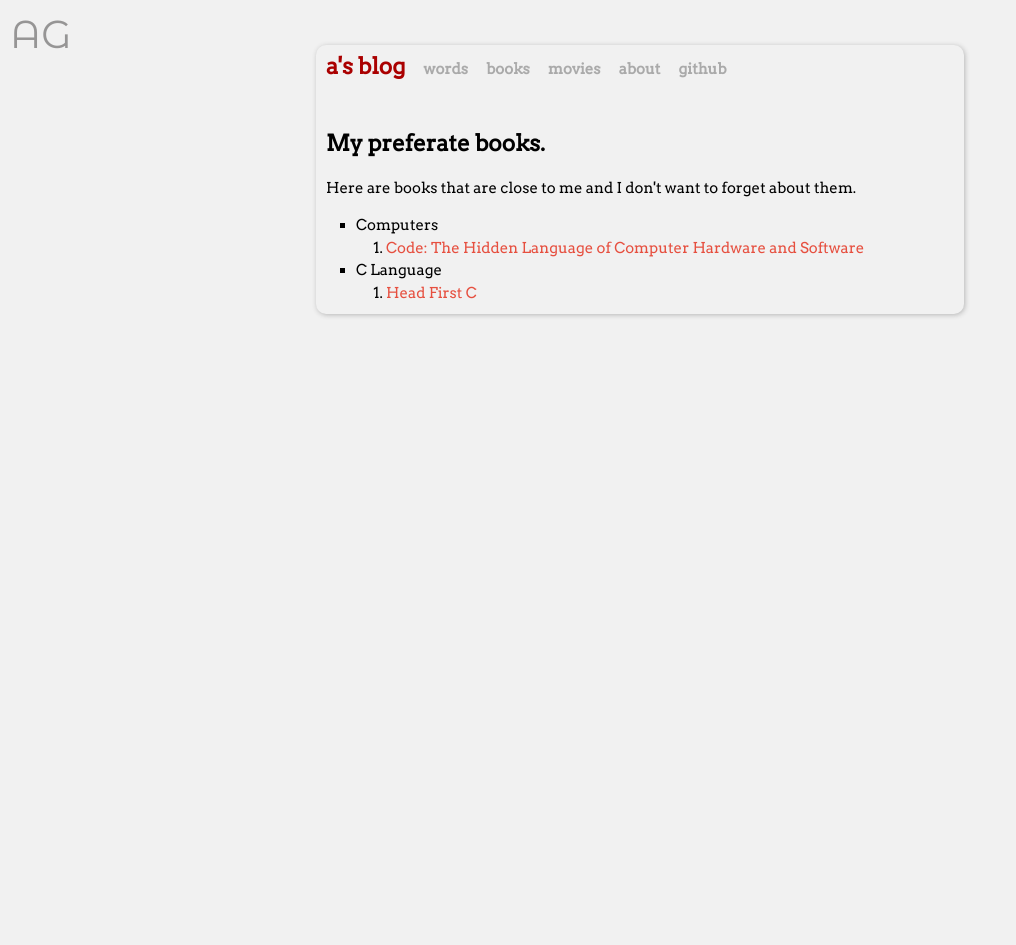
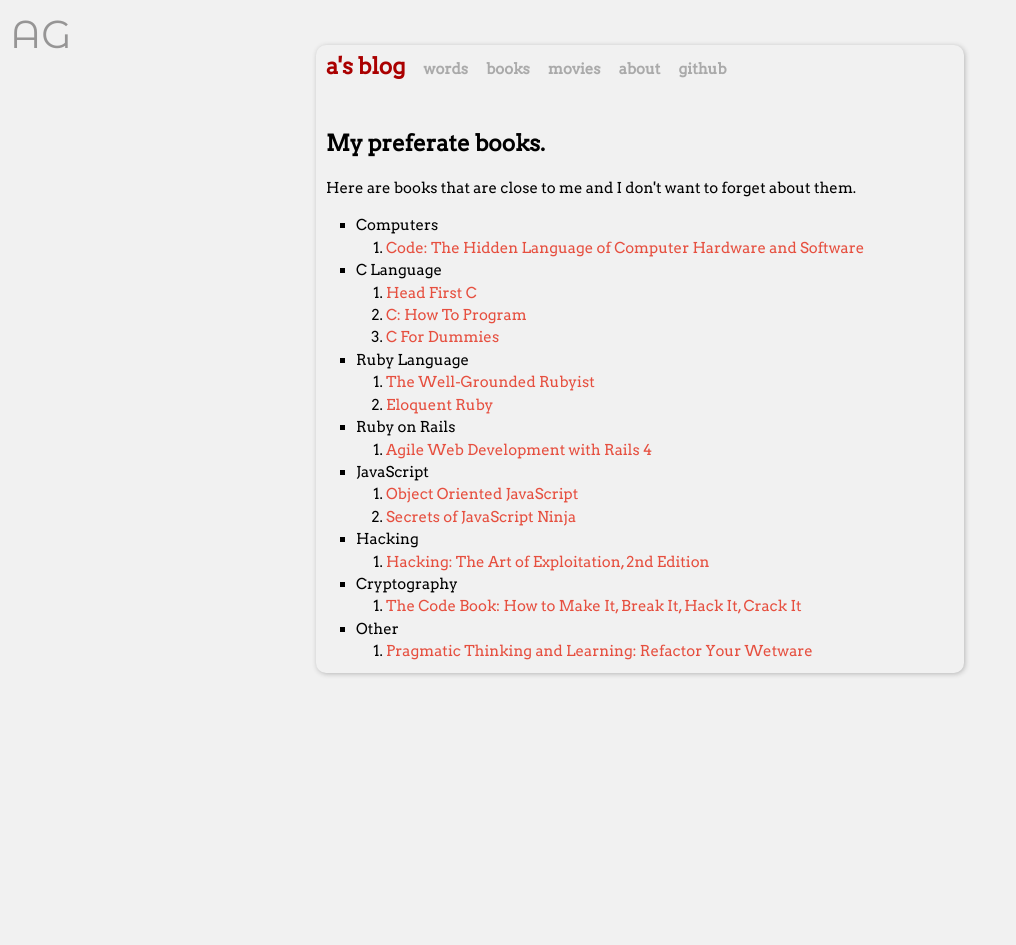
Before and after one commit to andreiglingeanu/andreiglingeanu.github.io, a Jekyll site: the page built from books/index.md, in a window 1280 px wide. Shown: the whole page, without its empty margins (0-1016 px from the left). Built offline with Jekyll 4.4.1, drawn with Linux system fonts in a browser that asks for light colours; some web fonts are replaced; Markdown is read by kramdown in place of the engine named in the settings.

Commit message:
added some books

```diff
--- a/books/index.md
+++ b/books/index.md
@@ -10,3 +10,19 @@
     * [Code: The Hidden Language of Computer Hardware and Software](http://www.amazon.com/Code-Language-Computer-Hardware-Software/dp/0735611319)
 - C Language
     * [Head First C](http://www.amazon.com/Code-Language-Computer-Hardware-Software/dp/0735611319)
+    * [C: How To Program](http://www.amazon.com/How-Program-7th-Deital/dp/013299044X)
+    * [C For Dummies](http://www.amazon.com/C-For-Dummies-Sandra-Geisler/dp/0764570684)
+- Ruby Language
+    * [The Well-Grounded Rubyist](http://www.manning.com/black2/)
+    * [Eloquent Ruby](http://www.amazon.com/Eloquent-Ruby-Addison-Wesley-Professional-Series/dp/0321584104)
+- Ruby on Rails
+    * [Agile Web Development with Rails 4](http://pragprog.com/book/rails4/agile-web-development-with-rails-4)
+- JavaScript
+    * [Object Oriented JavaScript](http://www.amazon.com/Object-Oriented-JavaScript-high-quality-applications-Technologies/dp/1847194141)
+    * [Secrets of JavaScript Ninja](http://www.amazon.com/Secrets-JavaScript-Ninja-John-Resig/dp/193398869X)
+- Hacking
+    * [Hacking: The Art of Exploitation, 2nd Edition](http://www.amazon.com/Hacking-The-Art-Exploitation-Edition/dp/1593271441)
+- Cryptography
+    * [The Code Book: How to Make It, Break It, Hack It, Crack It](http://www.amazon.com/The-Code-Book-Break-Crack/dp/0385730624)
+- Other
+    * [Pragmatic Thinking and Learning: Refactor Your Wetware](http://pragprog.com/book/ahptl/pragmatic-thinking-and-learning)
```
